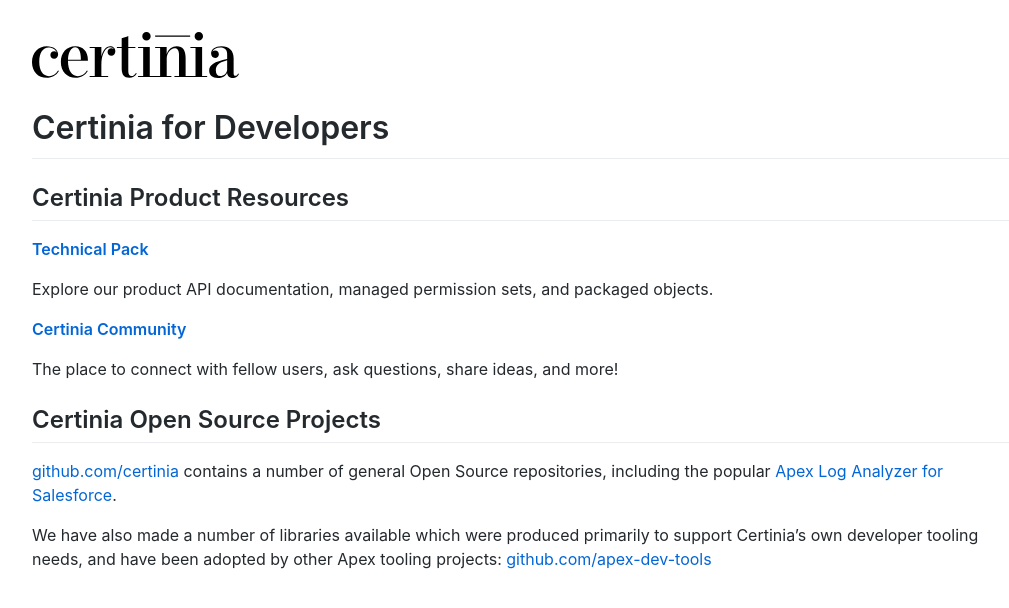
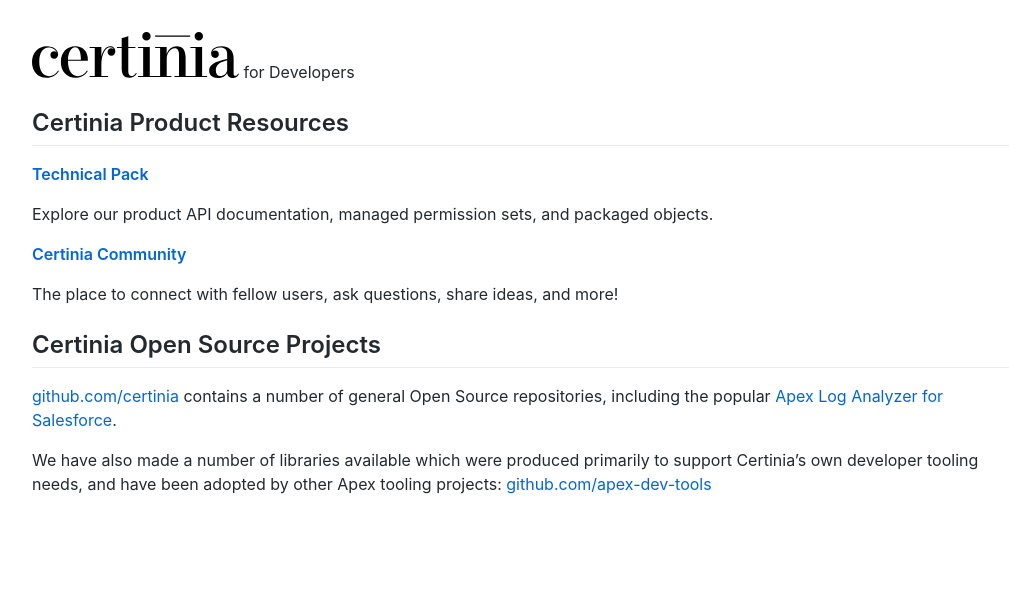
Before and after one commit to certinia/certinia-pages, a Jekyll site: the page built from index.md, in a window 1280 px wide. Shown: the top 608 px of the page, without its empty margins (118-1127 px from the left). Built offline with Jekyll 4.4.1, drawn with Linux system fonts in a browser that asks for light colours; comment, search, counter and statistics services are not loaded.

Commit message:
Update index.md

```diff
--- a/index.md
+++ b/index.md
@@ -2,8 +2,7 @@
 layout: default
 ---
 ![Certinia](/assets/images/certinia-logo-1.svg)
-
-# Certinia for Developers
+for Developers
 
 ## Certinia Product Resources
 
```
